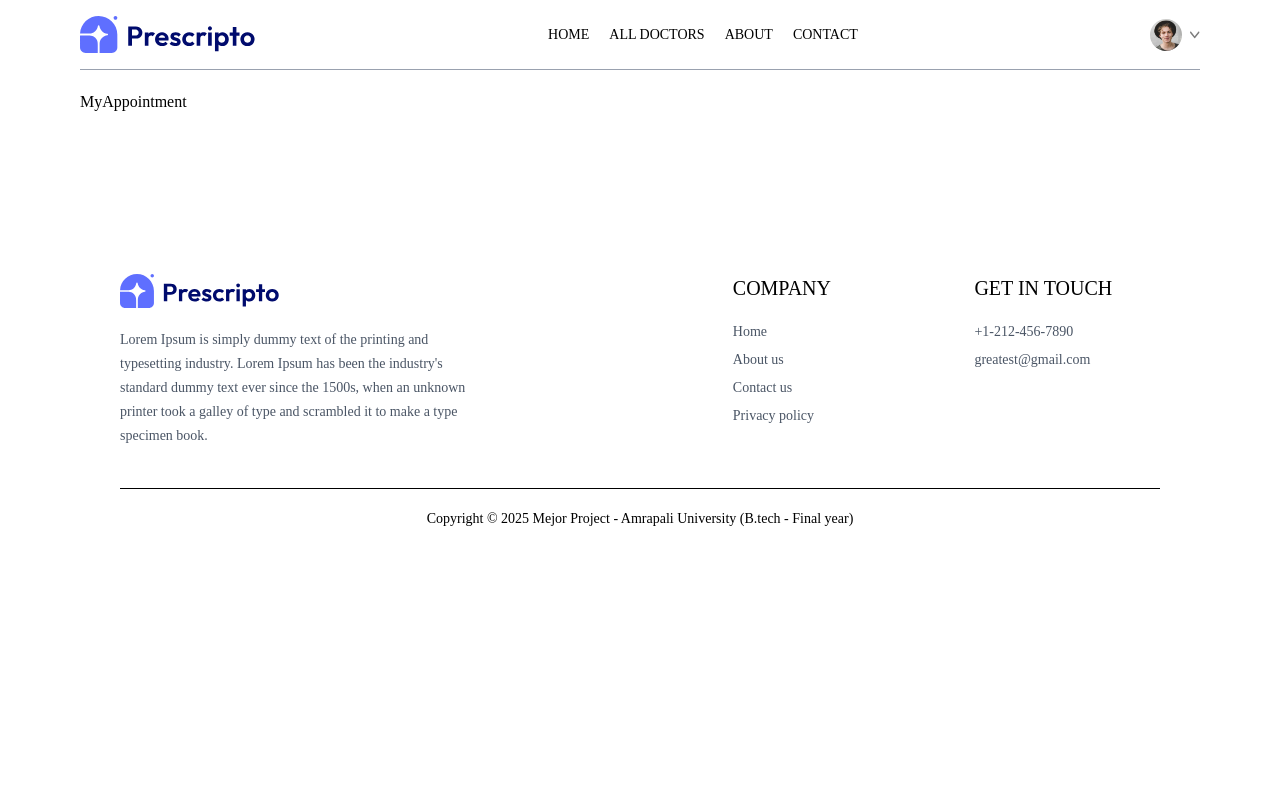
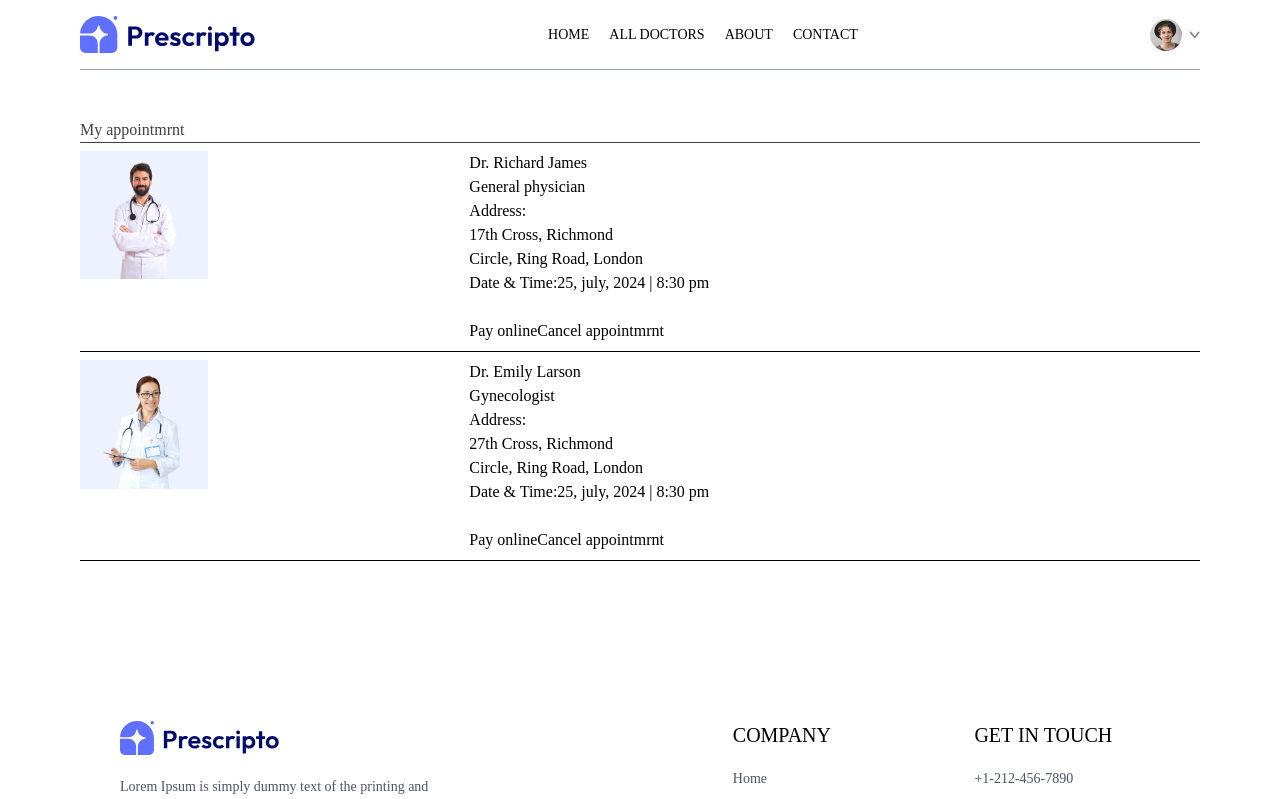
Before and after one commit to Nru707/Mejor-Project-college, a React (Vite) app in the folder frontend/: page /my-appointment in a window 1280 px wide. Shown: the top 799 px of the page. Built offline with nearby package versions, Linux system fonts and the light colour scheme.

Commit message:
"commit"

```diff
--- a/frontend/src/pages/MyAppointment.jsx
+++ b/frontend/src/pages/MyAppointment.jsx
@@ -1,5 +1,35 @@
+import { useContext } from "react";
+import { AppContext } from "../context/AppContext";
+
 const MyAppointment = () => {
-  return <div>MyAppointment</div>;
+  const { doctors } = useContext(AppContext);
+  return (
+    <div>
+      <p className="pd-3 mt-12  font-medium text-zinc-700 border-b">My appointmrnt</p>
+      <div>
+        {doctors.slice(0, 2).map((item, index) => (
+          <div className="grid grid-cols-[1fr_2fr] gap-4 sm:gap-6 py-2 border-b" key={index}>
+            <div>
+              <img className="w-32 bg-indigo-50" src={item.image} alt="image" />
+            </div>
+            <div>
+              <p>{item.name}</p>
+              <p>{item.speciality}</p>
+              <p>Address:</p>
+              <p>{item.address.line1}</p>
+              <p>{item.address.line2}</p>
+              <p><span>Date & Time:</span>25, july, 2024 | 8:30 pm</p>
+            </div>
+            <div></div>
+            <div>
+              <button>Pay online</button>
+              <button>Cancel appointmrnt</button>
+            </div>
+          </div>
+        ))}
+      </div>
+    </div>
+  );
 };
 
 export default MyAppointment;
```
